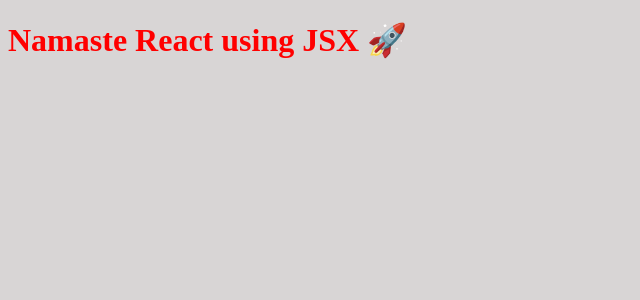
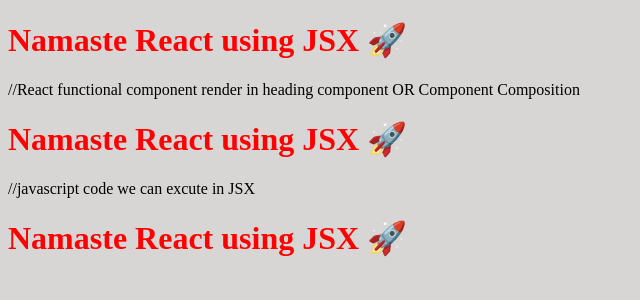
Before and after one commit to ManojBhandarkar98/namaste-react, a React (Vite) app: page / in a window 1280 px wide. Shown: the top 300 px of the page, without its empty margins (0-640 px from the left). Built offline with nearby package versions, Linux system fonts and the light colour scheme.

Commit message:
jsx, react Elemetn, react component rendering

```diff
--- a/App.js
+++ b/App.js
@@ -1,9 +1,22 @@
 import React from "react";
 import ReactDOM from "react-dom/client";
 
+//react Element
 const jsxHeading = (<h1 id="heading">Namaste React using JSX 🚀</h1>);
-//in single line JSX no need bracket
-//if multiline required bracket
 
+const Title = () => (
+    <h1 id="heading">Namaste React using JSX 🚀</h1>
+);
+
+//React Functional Component
+const Heading = () => {
+    return (
+        <div id="container">
+            <Title />       //React functional component render in heading component    OR Component Composition
+            {jsxHeading}    //javascript code we can excute in JSX
+            <h1 id="heading">Namaste React using JSX 🚀</h1>
+        </div>);
+}
 const root = ReactDOM.createRoot(document.getElementById("root"));
-root.render(jsxHeading);
+root.render(<Heading />);   //render react component - Component first letter Capital
+//root.render(jsxHeading);    //render react Element
```
